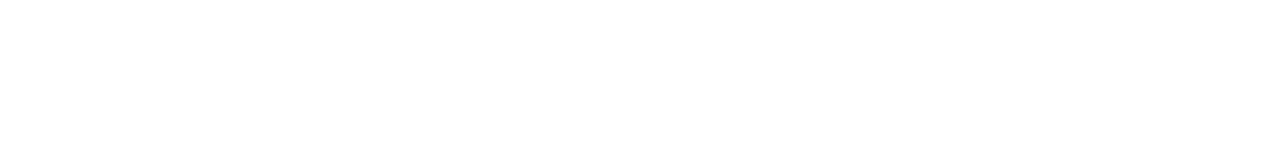
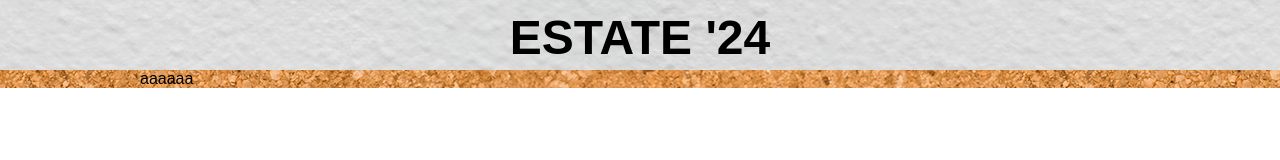
Before and after one commit to eleonoracappellesso/js-photo-blog, a plain HTML site: page index.html in a window 1280 px wide. Drawn offline with nearby package versions, Linux system fonts and the light colour scheme; a web font is replaced by a local one.

Commit message:
created header with h1 and main in html, added some style in css

```diff
--- a/css/style.css
+++ b/css/style.css
@@ -0,0 +1,32 @@
+* {
+    margin: 0;
+    padding: 0;
+    box-sizing: border-box;
+}
+
+body {
+    font-family: "Edu TAS Beginner", sans-serif;
+}
+
+header {
+    width: 100%;
+    height: 70px;
+    background-image: url("../img/wall.png");
+}
+
+h1 {
+    text-align: center;
+    text-transform: uppercase;
+    font-size: 3em;
+    padding-top: 10px;
+    padding-bottom: 10px;
+}
+
+main {
+    background-image: url("../img/cork.png");
+}
+
+.container {
+    max-width: 1000px;
+    margin: 0 auto;
+}
--- a/index.html
+++ b/index.html
@@ -10,6 +10,7 @@
         href="https://fonts.googleapis.com/css2?family=Edu+TAS+Beginner:wght@400..700&family=Roboto:ital,wght@0,100;0,300;0,400;0,500;0,700;0,900;1,100;1,300;1,400;1,500;1,700;1,900&family=Sour+Gummy:ital,wght@0,100..900;1,100..900&display=swap"
         rel="stylesheet">
     <link rel="stylesheet" href="css/style.css">
+    <script src="https://cdn.jsdelivr.net/npm/axios@1.6.7/dist/axios.min.js"></script>
     <script src="script/script.js" type="module"></script>
     <title>Estate 2024</title>
 </head>
@@ -17,11 +18,13 @@
 <body>
     <!--HEADER-->
     <header>
-
+        <h1>Estate '24</h1>
     </header>
     <!--MAIN-->
     <main>
-
+        <div class="container">
+            aaaaaa
+        </div>
     </main>
 
 </body>
```
